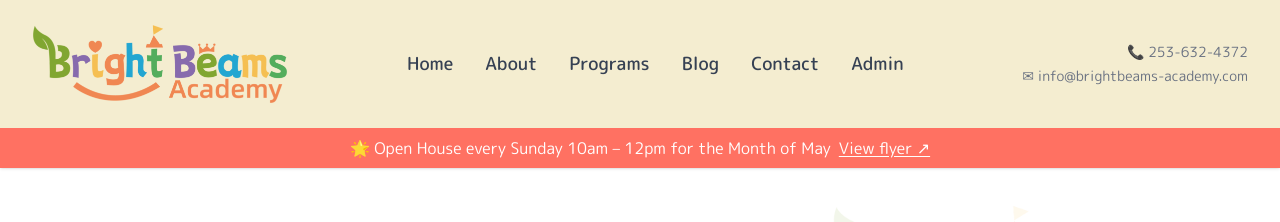
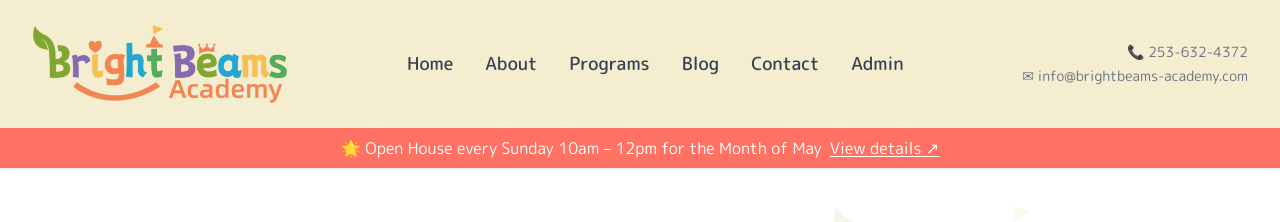
Before and after one commit to BrightBeamsAcademy/official_website, a Next.js app: page / in a window 1280 px wide. Shown: the top 222 px of the page. Built offline with nearby package versions, Linux system fonts and the light colour scheme.

Commit message:
Rename banner CTA to "View details"
Swaps the casual "View flyer" wording for the more standard "View
details" call to action.

```diff
--- a/app/components/Header.tsx
+++ b/app/components/Header.tsx
@@ -81,7 +81,7 @@ export default function Header() {
       >
         <div className="max-w-7xl mx-auto px-8 py-2 text-center">
           🌟 Open House every Sunday 10am – 12pm for the Month of May
-          <span className="ml-2 underline underline-offset-2">View flyer ↗</span>
+          <span className="ml-2 underline underline-offset-2">View details ↗</span>
         </div>
       </a>
     </header>
```
